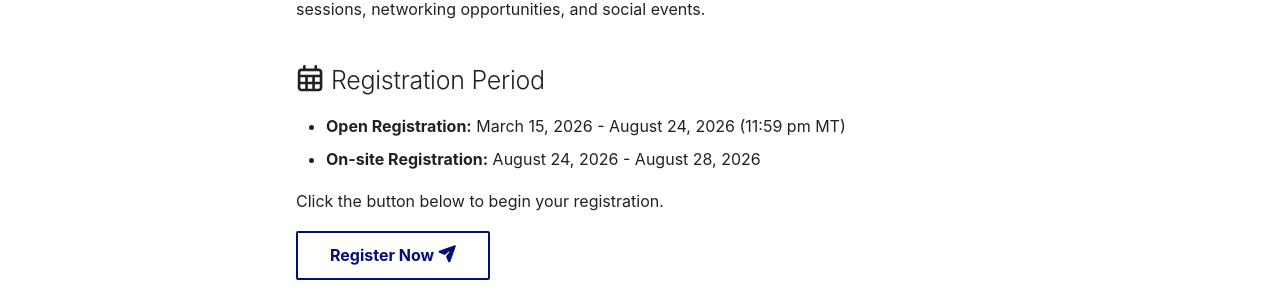
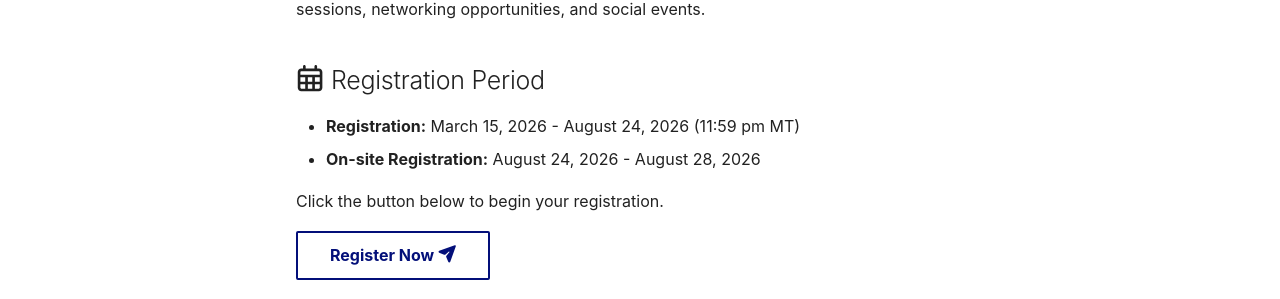
Before and after one commit to SNS2026/SNS2026.github.io, an MkDocs documentation site: the page built from docs/register.md, in a window 1280 px wide and 900 px high. Shown: the part 268-567 px from the top of the window. Built offline with MkDocs 1.6.1 and Material for MkDocs 9.7.7, drawn with Linux system fonts in a browser that asks for light colours; some web fonts are replaced.

Commit message:
Update register.md

```diff
--- a/docs/register.md
+++ b/docs/register.md
@@ -5,7 +5,7 @@ title: Registration
 The conference will take place over **five days** and offers a full program of talks, poster sessions, networking opportunities, and social events.
 
 ## :fontawesome-regular-calendar-days: Registration Period
-- **Open Registration:** March 15, 2026 - August 24, 2026 (11:59 pm MT)
+- **Registration:** March 15, 2026 - August 24, 2026 (11:59 pm MT)
 - **On-site Registration:** August 24, 2026 - August 28, 2026
 
 Click the button below to begin your registration.
```
